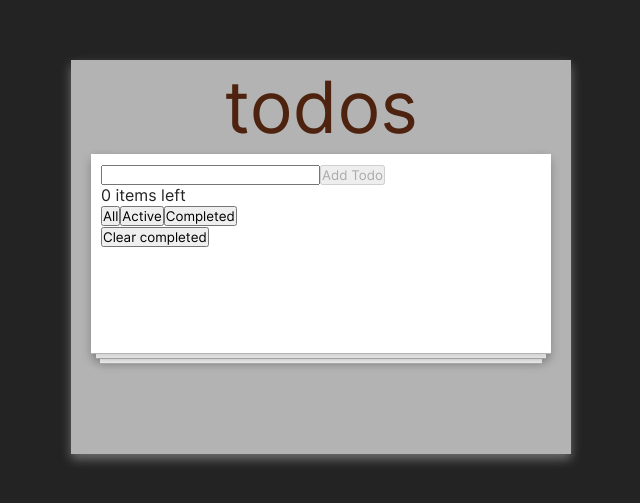
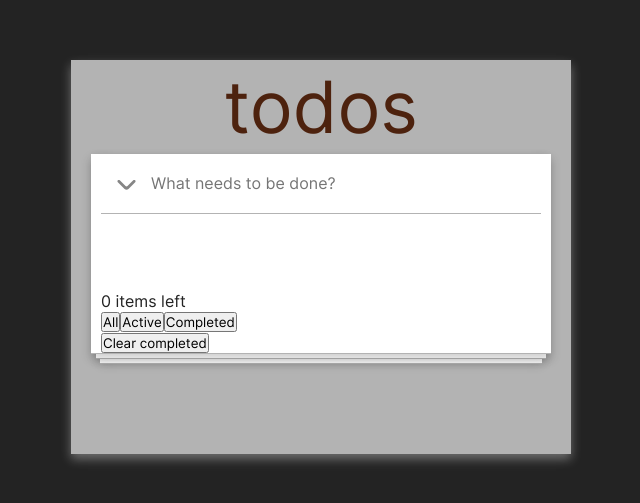
Before and after one commit to Andryuha-Nikolaev/todo-list, a React (Create React App) app: page / in a window 1280 px wide. Shown: the part 143-646 px from the top of the page, without its empty margins (319-959 px from the left). Built offline with nearby package versions, Linux system fonts and the light colour scheme.

Commit message:
#add #style - form block

```diff
--- /dev/null
+++ b/src/components/todo/TodoForm/TodoForm.module.scss
@@ -0,0 +1,32 @@
+@import '../../../scss/variables';
+
+.form {
+  height: 60px;
+  display: flex;
+  border-bottom: 1px solid $background;
+}
+
+.btn {
+  border: none;
+  background-color: transparent;
+  cursor: pointer;
+  &:disabled {
+    opacity: 0.5;
+    pointer-events: none;
+  }
+}
+
+.img {
+  width: 50px;
+  height: 100%;
+  background-image: url('../../../assets/img/todo-submit-btn-img.svg');
+  background-position: center;
+  background-repeat: no-repeat;
+  background-size: 65%;
+}
+
+.input {
+  height: 100%;
+  border: none;
+  font-size: 16px;
+}
--- a/src/components/todo/TodoForm/TodoForm.tsx
+++ b/src/components/todo/TodoForm/TodoForm.tsx
@@ -1,4 +1,6 @@
 import React, { useState } from 'react';
+import s from './TodoForm.module.scss';
+import btnImg from '../../../assets/img/todo-submit-btn-img.svg';
 
 interface ITodoForm {
   onSubmit: (todo: string) => void;
@@ -14,11 +16,17 @@ const TodoForm = ({ onSubmit }: ITodoForm) => {
   };
 
   return (
-    <form onSubmit={handleSubmit}>
-      <input type="text" value={newTodo} onChange={(e) => setNewTodo(e.target.value)} />
-      <button disabled={!newTodo.length} type="submit">
-        Add Todo
+    <form className={s['form']} onSubmit={handleSubmit}>
+      <button className={s['btn']} disabled={!newTodo.length} type="submit">
+        <div className={s['img']}></div>
       </button>
+      <input
+        placeholder="What needs to be done?"
+        className={s['input']}
+        type="text"
+        value={newTodo}
+        onChange={(e) => setNewTodo(e.target.value)}
+      />
     </form>
   );
 };
--- a/src/components/todo/TodoList/TodoList.module.scss
+++ b/src/components/todo/TodoList/TodoList.module.scss
@@ -9,9 +9,11 @@
   background-color: $white;
   box-shadow: rgba(0, 0, 0, 0.2) 0px 5px 10px;
   border-bottom: 1px solid $background;
-  padding: 10px;
+  padding: 0 10px;
 
   min-height: 25vh;
+  display: flex;
+  flex-direction: column;
 }
 
 .background {
@@ -46,4 +48,5 @@
   display: flex;
   flex-direction: column;
   gap: 10px;
+  flex-grow: 1;
 }
```
Also changed, not shown: src/assets/img/todo-submit-btn-img.svg (added), 1 other file (tests, documents, lock files or other folders).
